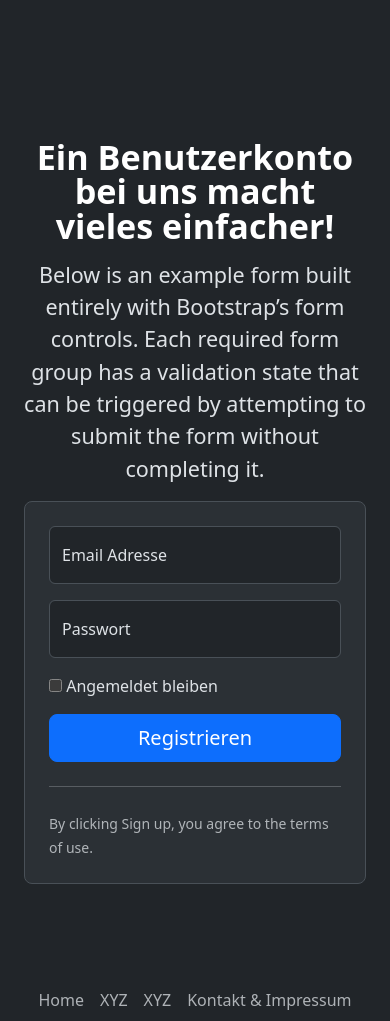
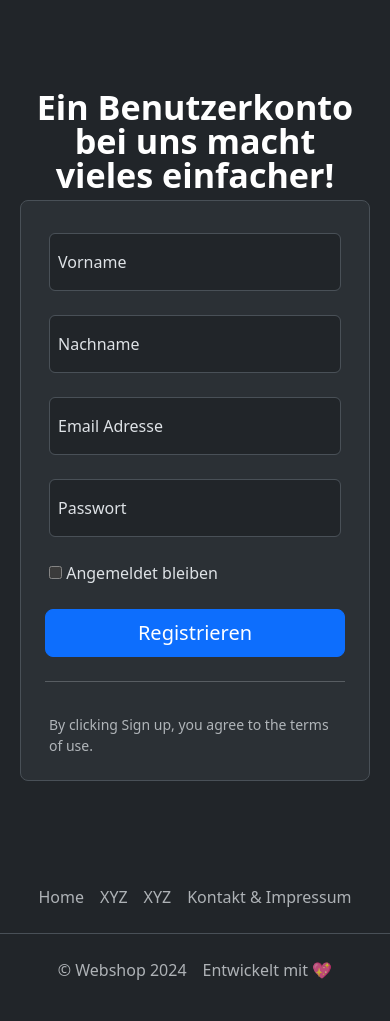
Before and after one commit to sventurbo/webshop, a PHP site: page / in a window 390 px wide. Shown: the part 946-1967 px from the top of the page. After the commit the page ends 1926 px from the top, so only its background shows below. Run offline with PHP 8.4, Linux system fonts and the light colour scheme.

Commit message:
Update index.php
- Text cleanup
- Registrierung erstellt

```diff
--- a/index.php
+++ b/index.php
@@ -1,3 +1,42 @@
+<?php
+  require("connection.php");
+
+  if(isset($_POST["submit"])){
+    var_dump($_POST);
+
+    $firstname = $_POST["firstname"];
+    $name = $_POST["name"];
+    $email = $_POST["email"];
+    $password = PASSWORD_HASH($_POST["password"], PASSWORD_DEFAULT);
+
+    $stmt = $con->prepare("SELECT * FROM users WHERE email=:email");
+    $stmt->bindParam(":email", $email);
+    $stmt->execute();
+
+    $userAlreadyExists = $stmt->fetchColumn();
+
+    if(!$userAlreadyExists){
+      //Registrieren
+      registerUser($firstname, $name, $email, $password);
+    }
+    else{
+      //User existiert bereits
+    }
+  }
+
+  function registerUser($firstname, $name, $email, $password){
+    global $con;
+    $stmt = $con->prepare("INSERT INTO users(firstname, name, email, password) VALUES (:firstname, :name, :email, :password)");
+    $stmt->bindParam(":firstname", $firstname);
+    $stmt->bindParam(":name", $name);
+    $stmt->bindParam(":email", $email);
+    $stmt->bindParam(":password", $password);
+    $stmt->execute();
+    header("Location: index.php");
+  }
+
+ ?>
+
 <!doctype html>
 <html lang="de" data-bs-theme="dark" data-lt-installed="true">
     <head>
@@ -20,20 +59,21 @@
     </head>
 
     <body>
-      <?php
-      include('header.php');
-      ?>
+      <header>
+        <?php include('header.php'); ?>
+      </header>
+
             <main>
             <div class="px-4 pt-5 my-5 text-center border-bottom">
                 <h1 class="display-4 fw-bold text-body-emphasis">Webshop</h1>
                 <div class="col-lg-6 mx-auto">
-                  <p class="lead mb-4">Lorem ipsum dolor sit amet, consectetur adipiscing elit. Vestibulum facilisis mi ac aliquet rutrum. Morbi eget nisi vitae justo consectetur ultricies. In interdum nulla leo, a convallis justo commodo nec. Maecenas faucibus dictum est. Cras ut odio aliquet, luctus felis quis, blandit sem.</p>
+                  <p class="lead">Lorem ipsum dolor sit amet, consectetur adipiscing elit. Vestibulum facilisis mi ac aliquet rutrum. Morbi eget nisi vitae justo consectetur ultricies. In interdum nulla leo, a convallis justo commodo nec. Maecenas faucibus dictum est. Cras ut odio aliquet, luctus felis quis, blandit sem.</p>
 
-                  <p class="badge bg-primary-subtle border border-priimary-subtle text-primary-emphasis rounded-pill ">Schnelle Lieferung und top Qualität!</p>
+                  <p class="badge bg-primary-subtle border border-priimary-subtle text-primary-emphasis rounded-pill mb-4 mt-2">Schnelle Lieferung und top Qualität!</p>
 
                   <div class="d-grid gap-2 d-sm-flex justify-content-sm-center mb-5">
-                    <a href="#"><button type="button" class="btn btn-outline-secondary btn-lg px-4">XYZ</button></a>
-                    <a href="Karte.php"><button type="button" class="btn btn-primary btn-lg px-4 me-sm-3">Entdecken Sie unsere Produkte</button></a>
+                    <!-- <a href="#"><button type="button" class="btn btn-outline-secondary btn-lg px-4">XYZ</button></a> -->
+                    <a href="store.php"><button type="button" class="btn btn-primary btn-lg px-4 me-sm-3">Entdecken Sie unsere Produkte</button></a>
 
                   </div>
 
@@ -48,45 +88,56 @@
             </div>
 
 
-  <div class="container col-xl-10 col-xxl-8 px-4 py-5">
+            <div class="container col-xl-10 col-xxl-8 px-4 py-5">
     <div class="row align-items-center g-lg-5 py-5">
       <div class="col-lg-7 text-center text-lg-start">
         <h1 class="display-4 fw-bold lh-1 text-body-emphasis mb-3">Ein Benutzerkonto bei uns macht vieles einfacher!</h1>
-        <p class="col-lg-10 fs-4">Below is an example form built entirely with Bootstrap’s form controls. Each required form group has a validation state that can be triggered by attempting to submit the form without completing it.</p>
+        <!-- <p class="col-lg-10 fs-4">Below is an example form built entirely with Bootstrap’s form controls. Each required form group has a validation state that can be triggered by attempting to submit the form without completing it.</p> -->
       </div>
+
+
       <div class="col-md-10 mx-auto col-lg-5">
-        <form class="p-4 p-md-5 border rounded-3 bg-body-tertiary" data-bitwarden-watching="1">
+        <form action="signup.php" method="POST" class="row g-2 p-4 p-md-5 border rounded-3 bg-body-tertiary" data-bitwarden-watching="1">
+
+        <div class="form-floating mb-3 col-md-6 position-relative">
+            <input type="text" name="firstname" class="form-control" id="floatingInput" placeholder="Max">
+            <label for="floatingInput">Vorname</label>
+          </div>
+
+          <div class="form-floating mb-3 col-md-6 position-relative">
+            <input type="text" name="name" class="form-control" id="floatingInput" placeholder="Mustermann">
+            <label for="floatingInput">Nachname</label>
+          </div>
+
           <div class="form-floating mb-3">
-            <input type="email" class="form-control" id="floatingInput" placeholder="name@example.com">
+            <input type="email" name="email"  class="form-control" id="floatingInput" placeholder="name@example.com">
             <label for="floatingInput">Email Adresse</label>
           </div>
+
           <div class="form-floating mb-3">
-            <input type="password" class="form-control" id="floatingPassword" placeholder="Password">
+            <input type="password" name="password"  class="form-control" id="floatingPassword" placeholder="Password">
             <label for="floatingPassword">Passwort</label>
           </div>
+
           <div class="checkbox mb-3">
             <label>
               <input type="checkbox" value="remember-me"> Angemeldet bleiben
             </label>
           </div>
-          <button class="w-100 btn btn-lg btn-primary" type="submit">Registrieren</button>
+          <button name="submit" class="w-100 btn btn-lg btn-primary" type="submit">Registrieren</button>
           <hr class="my-4">
           <small class="text-body-secondary">By clicking Sign up, you agree to the terms of use.</small>
         </form>
       </div>
+
     </div>
-  </div>
-
-
-
 
 
 
         </main>
-        <?php
-        include('footer.php');
-        ?>
-
+        <footer>
+          <?php include('footer.php'); ?>
+        </footer>
 
         <!-- Bootstrap JavaScript Libraries -->
         <script
```
